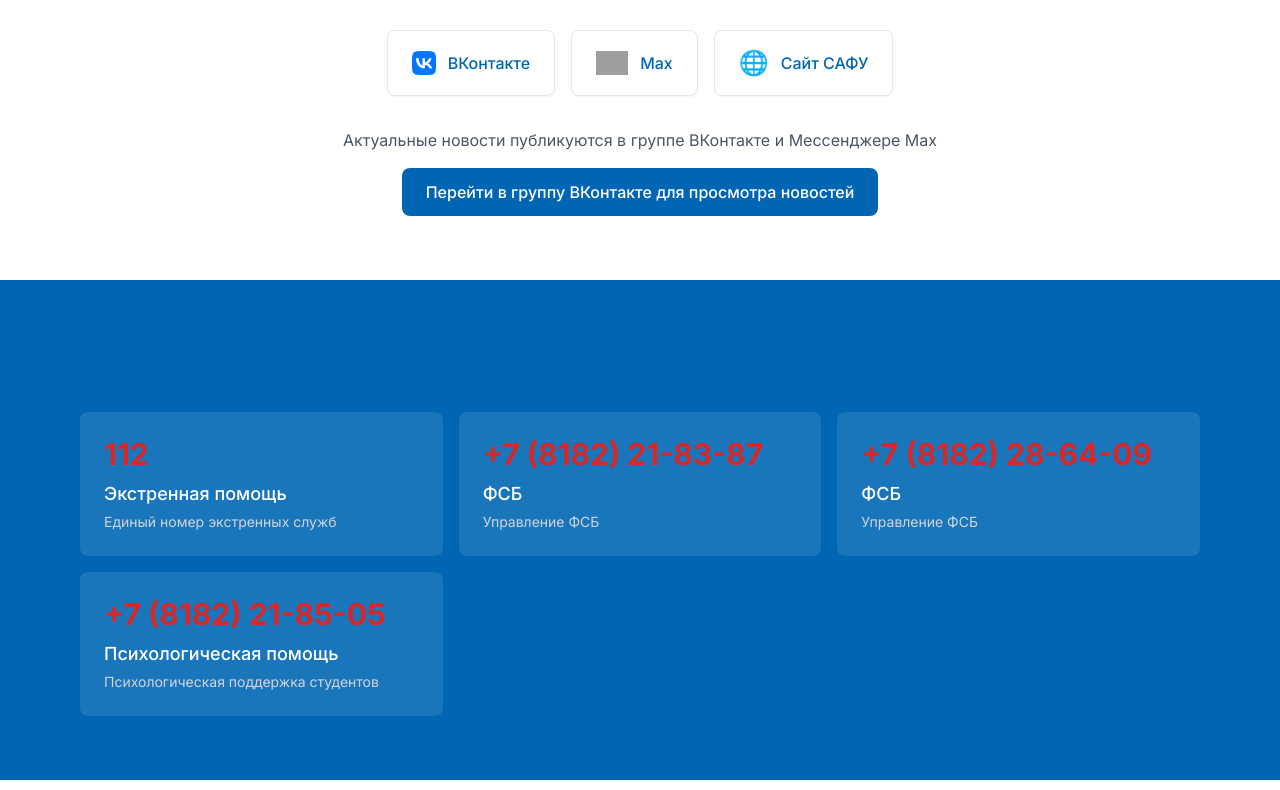
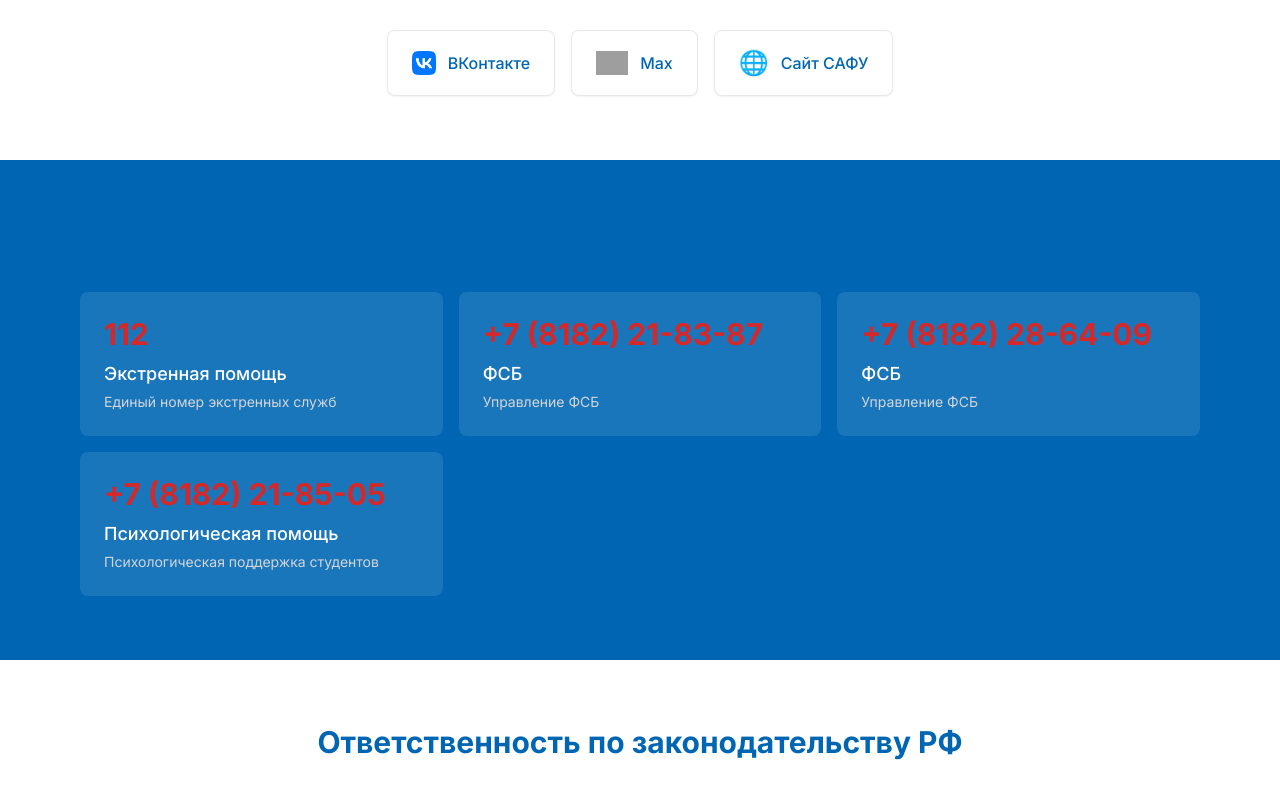
Before and after one commit to nevijlo/coorcenter, a Next.js app: page / in a window 1280 px wide. Shown: the part 3288-4078 px from the top of the page. Built offline with nearby package versions, Linux system fonts and the light colour scheme; grey boxes are pictures that could not be loaded.

Commit message:
Remove duplicate button

```diff
--- a/src/app/page.tsx
+++ b/src/app/page.tsx
@@ -326,7 +326,7 @@
       <section id="contacts" className="py-16">
         <div className="container-main">
           <h2 className="section-title text-center">Официальные каналы связи</h2>
-          <div className="flex flex-wrap justify-center gap-4 mb-8">
+          <div className="flex flex-wrap justify-center gap-4">
             {socialLinks.map((link) => (
               <a
                 key={link.name}
@@ -343,17 +343,6 @@
                 <span className="font-medium text-safu-blue">{link.name}</span>
               </a>
             ))}
-          </div>
-          <div className="text-center">
-            <p className="text-gray-600 mb-4">Актуальные новости публикуются в группе ВКонтакте и Мессенджере Max</p>
-            <a
-              href="https://vk.com/koorcentr_narfu"
-              target="_blank"
-              rel="noopener noreferrer"
-              className="inline-block bg-safu-blue text-white px-6 py-3 rounded-lg font-medium hover:bg-blue-800 transition-all"
-            >
-              Перейти в группу ВКонтакте для просмотра новостей
-            </a>
           </div>
         </div>
       </section>
```
